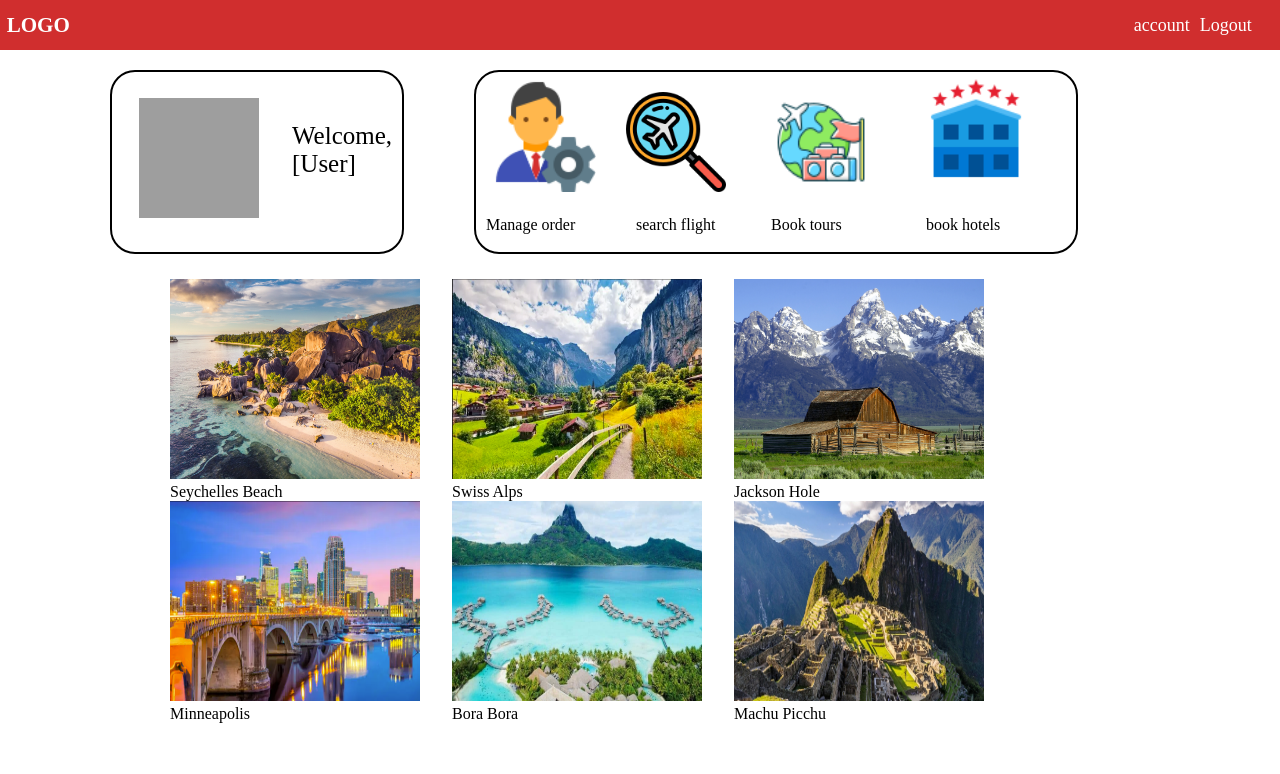
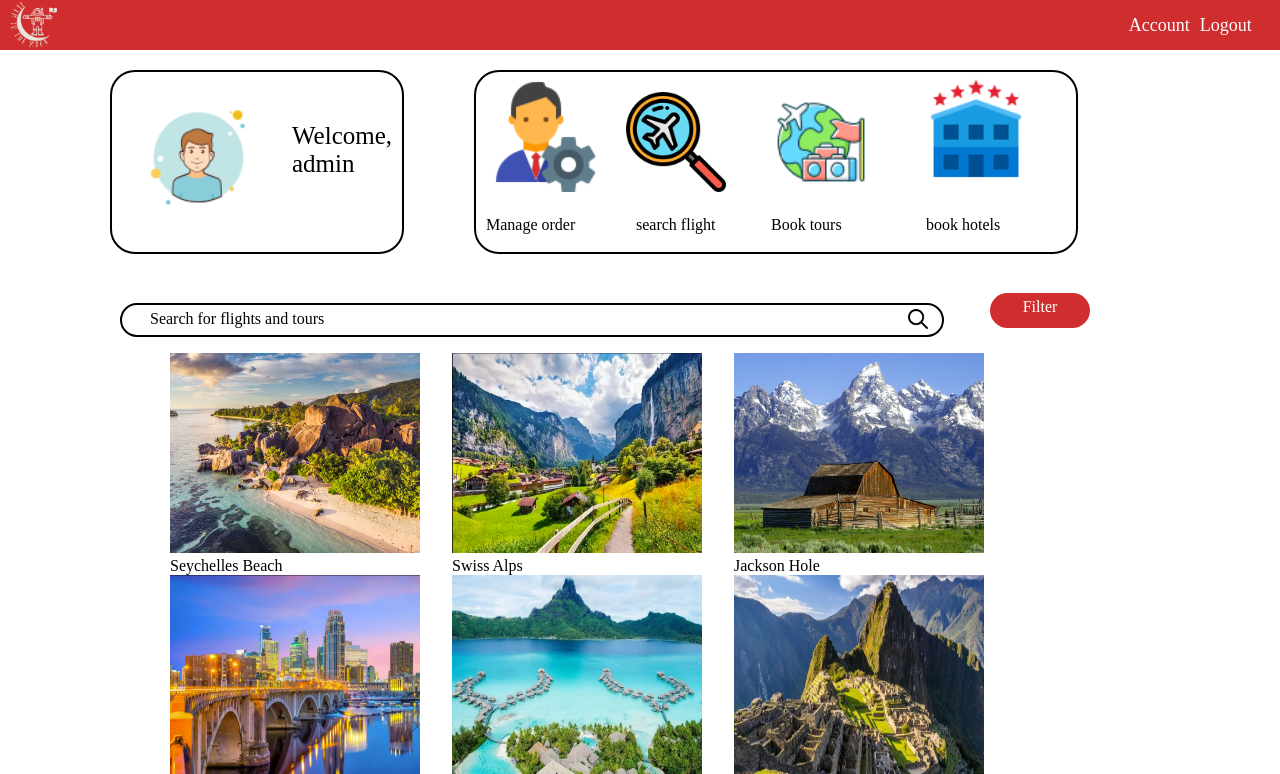
Before and after one commit to Unaiza898/Teamtothemoon, a PHP site: page /Dashboard.html in a window 1280 px wide. Shown: the top 774 px of the page. Run offline with PHP 8.4, Linux system fonts and the light colour scheme; grey boxes are pictures that could not be loaded.

Commit message:
login connected to dashboard

```diff
--- a/Dashboard.css
+++ b/Dashboard.css
@@ -170,3 +170,48 @@ float:left;
   height: 150px;
   background-color: #D02E2E;
  }
+
+ .search-bar{
+  height: 30px;
+  width: 820px;
+  border-radius: 25px;
+  border: 2px solid rgb(0, 0, 0);
+        float: left;
+        margin-left: -30px;
+        margin-top: -25px;
+margin-right: 50px;
+  position: absolute;
+}
+
+.searchText{
+  padding-top: 260px;
+  margin-left: 150px;
+}
+
+.magnify{
+  margin-left: 758px;
+  margin-top: -19px;
+}
+
+.filter{
+  height: 30px;
+  width: 100px;
+  border-radius: 25px;
+      float: left;
+        margin-left: -25px;
+        /* margin-top: -40px; */
+margin-right: 50px;
+ position: absolute;
+}
+
+  .filterText{
+    text-align: center;
+    height: 30px;
+  width: 100px;
+  padding-top: 5px;
+  border-radius: 25px;
+  margin-left: 990px;
+  margin-top: -40px;
+  background: #D02E2E;
+  color: white;
+}
--- a/Dashboard.html
+++ b/Dashboard.html
@@ -9,18 +9,20 @@
     <div class="main-container">
       <div class="nav">
         <div class="menu">
-          <h3>LOGO</h3>
-          <a href="homepage.html"> Logout</a>
-          <a href="#"> account</a>
+          <img src = "logo.jpg" width="50" height="50">
+
+          <!-- <h3>LOGO</h3> -->
+          <a href="index.html"> Logout</a>
+          <a href="#"> Account</a>
         </div>
       </div>
       <div class="square">
         <div class="text">
           Welcome,
           <br />
-          [User]
+          admin
           <div class="user_icon">
-            <img src="welcome icon.png" width="120" height="120" />
+            <img src="icons8-user-100.png" width="120" height="120" />
           </div>
         </div>
       </div>
@@ -60,6 +62,22 @@
         Filter
         <div class = filter></div>
       </div> -->
+      <div class = searchText>
+        Search for flights and tours
+        <div class = search-bar></div>
+        <div class = magnify>
+          <img src="search.png" width="20" height="20">
+        </div>
+      </div>
+
+      <div class = filterText>
+        Filter
+        <div class = filter></div>
+      </div>
+
+
+
+
       <div class="container">
         <div class="box">
           <img
```
Also changed, not shown: TravelLogin.html (+30 -9 lines), TravelLoginStyle.css (+55 -0 lines), TravelSignUp.html (+3 -4 lines), index.html (+6 -6 lines), login-signup.js (+53 -33 lines), newpassword.html (added, +236 -0 lines), icons8-user-100.png (added), logo.jpg (added), search.png (added).
